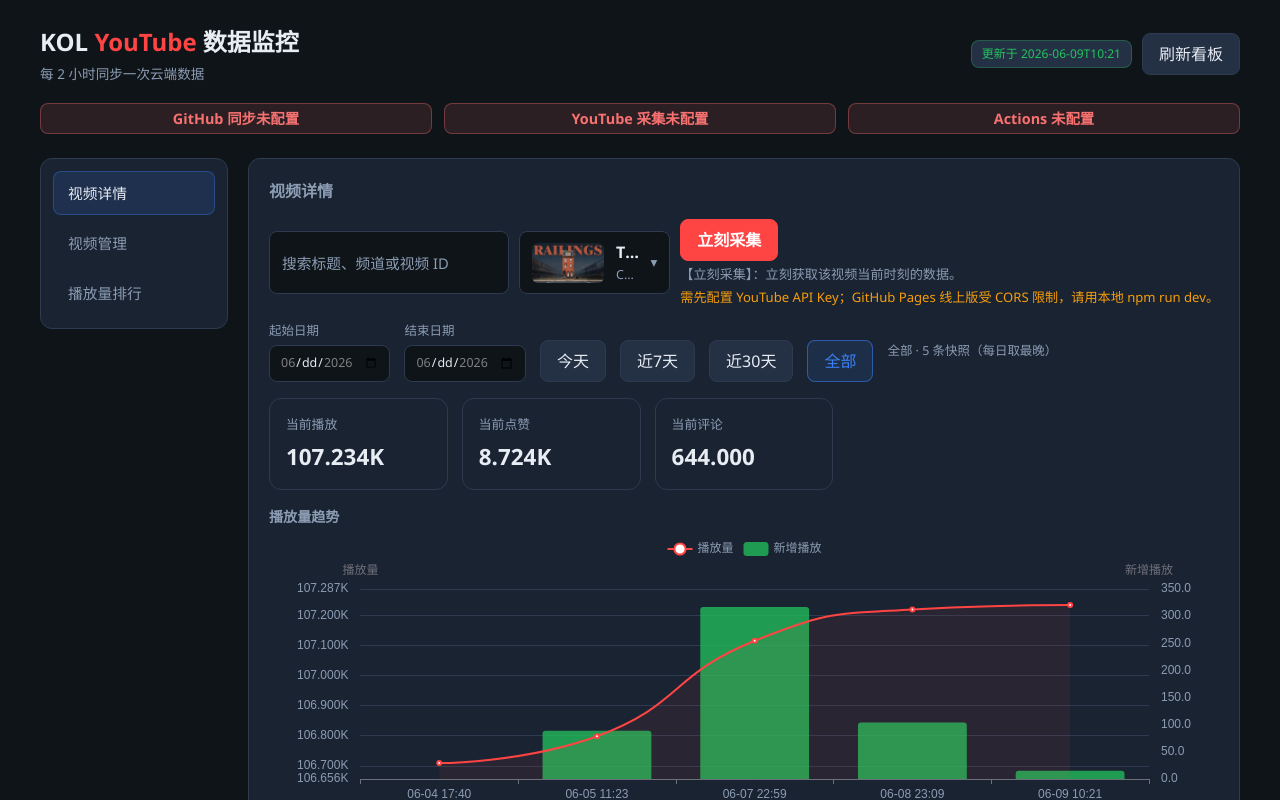
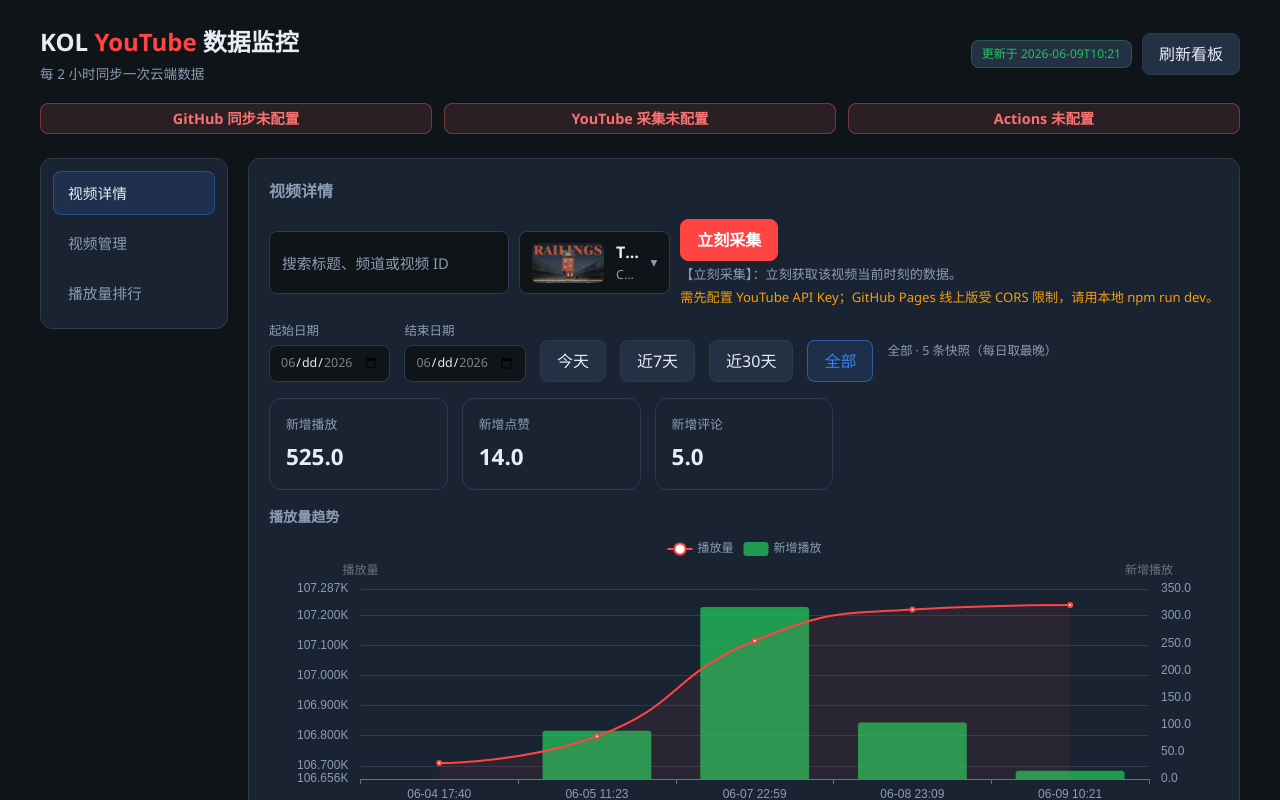
Before and after one commit to Daas3bb/youtube-vedio-statistics, a React (Vite) app in the folder frontend/: page / in a window 1280 px wide. Shown: the top 800 px of the page. Built offline with nearby package versions, Linux system fonts and the light colour scheme; the HTML template or start-up script is replaced by a standard one.

Commit message:
New playback added to the interval

```diff
--- a/frontend/src/App.tsx
+++ b/frontend/src/App.tsx
@@ -69,6 +69,7 @@
   dateRangeForPreset,
   detectDetailDatePreset,
   filterHistoryForDetail,
+  isSingleDayDetailFilter,
   shouldCollapseDailySnapshots,
   loadDetailDateFilter,
   loadDetailSelectedId,
@@ -1005,6 +1006,7 @@
   const isDailyCollapsedView =
     hasDateFilter && shouldCollapseDailySnapshots(detailDateFrom, detailDateTo);
   const isPointLevelView = hasDateFilter && !isDailyCollapsedView;
+  const showCurrentDetailKpi = isSingleDayDetailFilter(detailDateFrom, detailDateTo);
 
   const visibleDashboard = useMemo(() => {
     if (!dashboard) return null;
@@ -1405,29 +1407,32 @@
             <div className="kpi-grid" style={{ marginBottom: 16 }}>
               <div className="kpi-card">
                 <div className="label">
-                  {isPointLevelView || !hasDateFilter ? "当前播放" : "期末播放"}
+                  {showCurrentDetailKpi ? "当前播放" : "新增播放"}
                 </div>
-                <div className="value">{formatNum(detailRangeKpi.view_count)}</div>
-                {isDailyCollapsedView && detailRangeKpi.delta_views > 0 && (
-                  <div className="kpi-sub">+{formatDeltaNum(detailRangeKpi.delta_views)}</div>
-                )}
-                {isPointLevelView && detailRangeKpi.snapshot_time && (
+                <div className="value">
+                  {showCurrentDetailKpi
+                    ? formatNum(detailRangeKpi.view_count)
+                    : formatDeltaNum(detailRangeKpi.delta_views)}
+                </div>
+                {showCurrentDetailKpi && detailRangeKpi.snapshot_time && (
                   <div className="kpi-sub">{detailRangeKpi.snapshot_time.slice(5, 16)}</div>
                 )}
               </div>
               <div className="kpi-card">
-                <div className="label">{isPointLevelView || !hasDateFilter ? "当前点赞" : "期末点赞"}</div>
-                <div className="value">{formatNum(detailRangeKpi.like_count)}</div>
-                {isDailyCollapsedView && detailRangeKpi.delta_likes > 0 && (
-                  <div className="kpi-sub">+{formatDeltaNum(detailRangeKpi.delta_likes)}</div>
-                )}
+                <div className="label">{showCurrentDetailKpi ? "当前点赞" : "新增点赞"}</div>
+                <div className="value">
+                  {showCurrentDetailKpi
+                    ? formatNum(detailRangeKpi.like_count)
+                    : formatDeltaNum(detailRangeKpi.delta_likes)}
+                </div>
               </div>
               <div className="kpi-card">
-                <div className="label">{isPointLevelView || !hasDateFilter ? "当前评论" : "期末评论"}</div>
-                <div className="value">{formatNum(detailRangeKpi.comment_count)}</div>
-                {isDailyCollapsedView && detailRangeKpi.delta_comments > 0 && (
-                  <div className="kpi-sub">+{formatDeltaNum(detailRangeKpi.delta_comments)}</div>
-                )}
+                <div className="label">{showCurrentDetailKpi ? "当前评论" : "新增评论"}</div>
+                <div className="value">
+                  {showCurrentDetailKpi
+                    ? formatNum(detailRangeKpi.comment_count)
+                    : formatDeltaNum(detailRangeKpi.delta_comments)}
+                </div>
               </div>
             </div>
           )}
--- a/frontend/src/detailFilter.ts
+++ b/frontend/src/detailFilter.ts
@@ -51,6 +51,11 @@
 /** 区间 < 7 天：保留同日各采集时点；≥ 7 天或「全部」：每日取最晚一条 */
 export function shouldCollapseDailySnapshots(from: string, to: string): boolean {
   return dateRangeDayCount(from, to) >= 7;
+}
+
+/** 今天或起止为同一天：KPI 展示当前累计值，否则展示区间增量 */
+export function isSingleDayDetailFilter(from: string, to: string): boolean {
+  return dateRangeDayCount(from, to) === 1;
 }
 
 /** 播放量等为累计值：用运行最大值抹平 API 偶发回退 */
```
